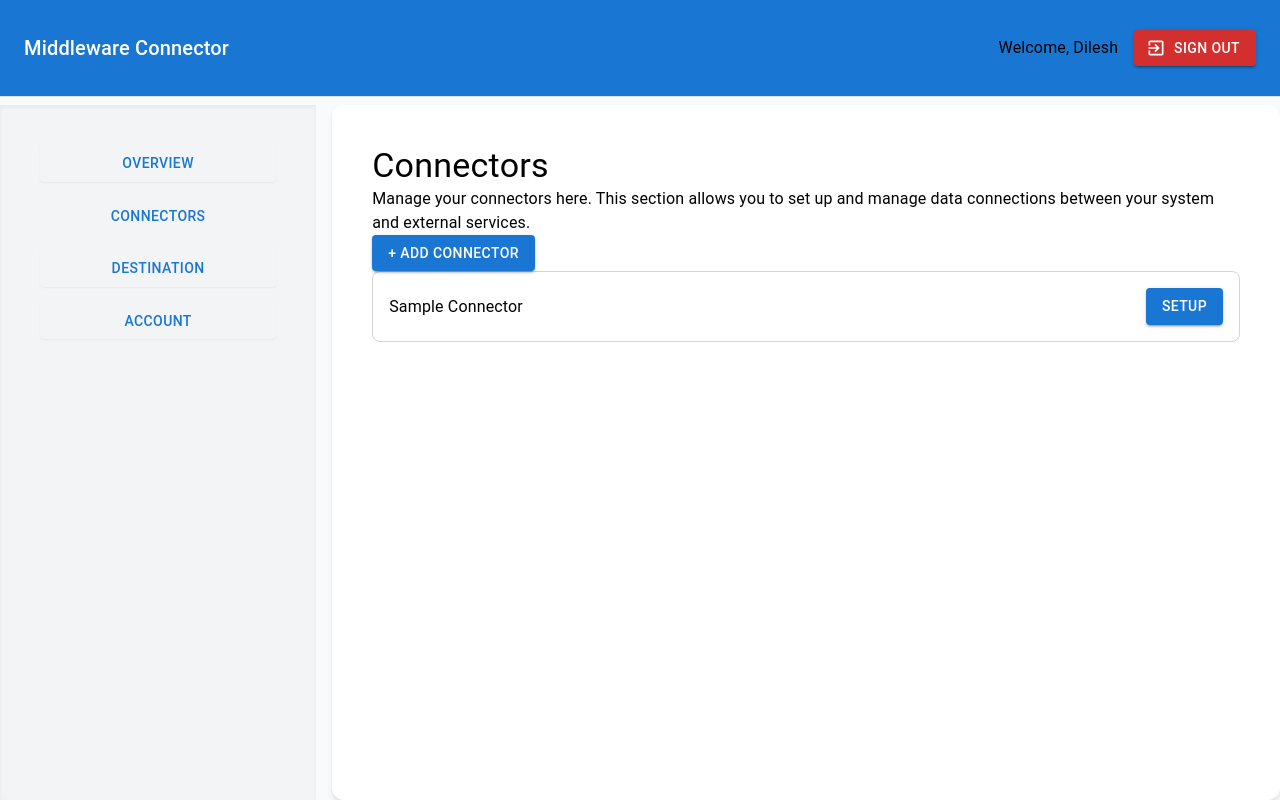
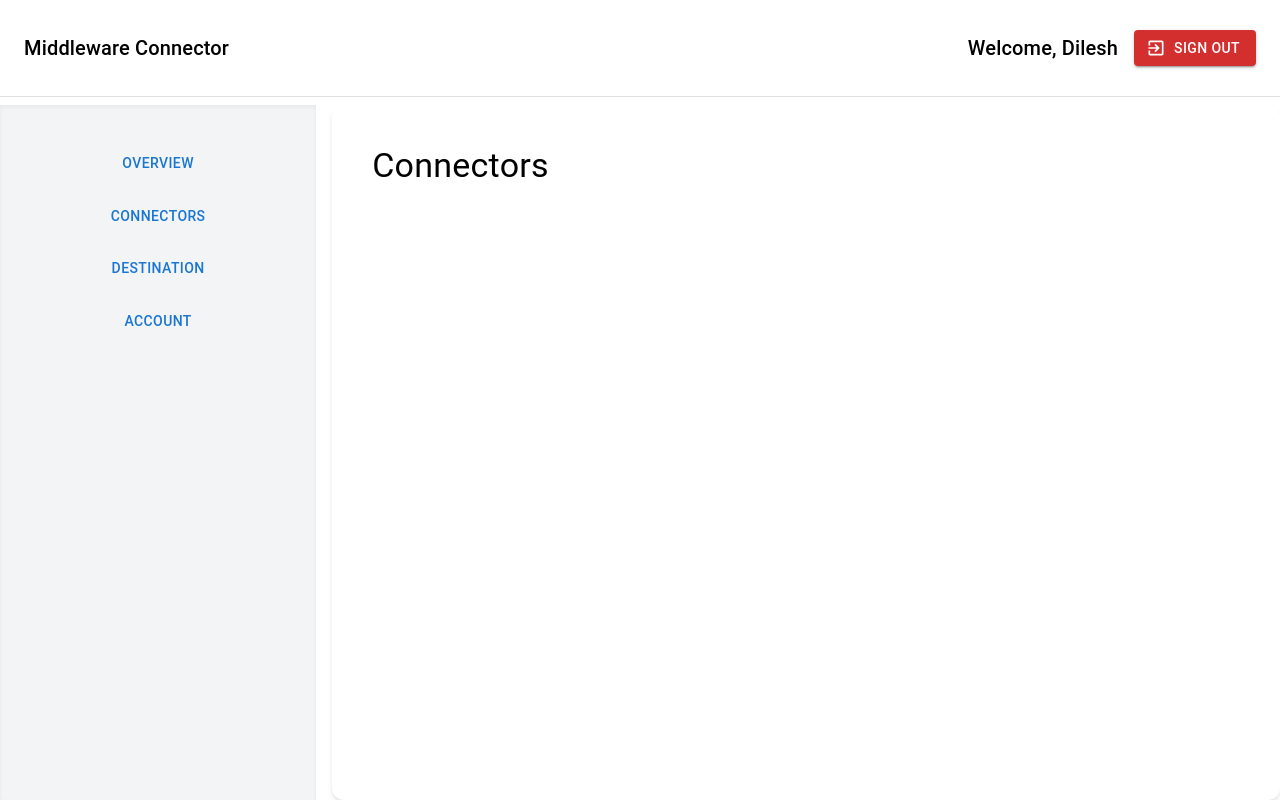
Before and after one commit to thilina4321/lakshitha, a Next.js app: page /dashboard/connectors in a window 1280 px wide. Built offline with nearby package versions, Linux system fonts and the light colour scheme; sample sign-in values are in the browser's storage.

Commit message:
use import to test is the issue fixed

```diff
--- a/src/pages/dashboard/account/index.tsx
+++ b/src/pages/dashboard/account/index.tsx
@@ -1,5 +1,5 @@
 import React from "react";
-import { Typography, Box, Button } from "@mui/material";
+import { Typography, Box } from "@mui/material";
 import DashboardLayout from "../index"; // Import the DashboardLayout
 import Head from "next/head";
 
@@ -7,26 +7,12 @@ const Account: React.FC = () => {
   return (
     <DashboardLayout>
       <Head>
-        <title>Accounts</title>
+        <title>Account</title>
       </Head>
       <Box className="flex flex-col w-full items-start">
         <Typography variant="h4" className="mb-4">
-          Account Settings
+          Account
         </Typography>
-        <Typography variant="body1" className="mb-4">
-          Update your account information and preferences here.
-        </Typography>
-
-        <Button variant="contained" color="primary" className="mb-4">
-          Edit Profile
-        </Button>
-
-        {/* Account Info - Example placeholder */}
-        <Box className="w-full p-4 border border-gray-300 rounded-lg">
-          <Typography variant="h6">User Info</Typography>
-          <Typography>Email: user@example.com</Typography>
-          <Typography>Subscription: Premium</Typography>
-        </Box>
       </Box>
     </DashboardLayout>
   );
--- a/src/pages/dashboard/connectors/index.tsx
+++ b/src/pages/dashboard/connectors/index.tsx
@@ -1,5 +1,5 @@
 import React from "react";
-import { Typography, Box, Button } from "@mui/material";
+import { Typography, Box } from "@mui/material";
 import DashboardLayout from "../index"; // Import the DashboardLayout
 import Head from "next/head";
 
@@ -13,22 +13,6 @@ const Connectors: React.FC = () => {
         <Typography variant="h4" className="mb-4">
           Connectors
         </Typography>
-        <Typography variant="body1" className="mb-4">
-          Manage your connectors here. This section allows you to set up and manage data connections
-          between your system and external services.
-        </Typography>
-
-        <Button variant="contained" color="primary" className="mb-4">
-          + Add Connector
-        </Button>
-
-        {/* Connector List - Example placeholder */}
-        <Box className="w-full p-4 border border-gray-300 rounded-lg flex justify-between items-center">
-          <Typography>Sample Connector</Typography>
-          <Button variant="contained" color="primary">
-            Setup
-          </Button>
-        </Box>
       </Box>
     </DashboardLayout>
   );
--- a/src/pages/dashboard/destination/index.tsx
+++ b/src/pages/dashboard/destination/index.tsx
@@ -1,5 +1,5 @@
 import React from "react";
-import { Typography, Box, Button } from "@mui/material";
+import { Typography, Box } from "@mui/material";
 import DashboardLayout from "../index"; // Import the DashboardLayout
 import Head from "next/head";
 
@@ -13,22 +13,6 @@ const Destination: React.FC = () => {
         <Typography variant="h4" className="mb-4">
           Destination
         </Typography>
-        <Typography variant="body1" className="mb-4">
-          Manage the destination systems where your data is sent. Configure endpoints and other
-          settings for data destinations.
-        </Typography>
-
-        <Button variant="contained" color="primary" className="mb-4">
-          + Add Destination
-        </Button>
-
-        {/* Destination List - Example placeholder */}
-        <Box className="w-full p-4 border border-gray-300 rounded-lg flex justify-between items-center">
-          <Typography>Sample Destination</Typography>
-          <Button variant="contained" color="primary">
-            Setup
-          </Button>
-        </Box>
       </Box>
     </DashboardLayout>
   );
--- a/src/pages/dashboard/index.tsx
+++ b/src/pages/dashboard/index.tsx
@@ -118,9 +118,10 @@ const DashboardLayout: React.FC<{ children: React.ReactNode }> = ({ children })
           onClick={() => handleTabClick(tab.path)}
           className={`w-full text-left py-3 px-6 rounded-lg transition-all duration-200 ${
             router?.pathname?.startsWith(tab.path)
-              ? "bg-indigo-100 text-indigo-600 font-bold"
-              : "bg-gray-100 text-gray-800 hover:bg-gray-200 shadow-sm"
-          }`}
+              ? "bg-indigo-100 text-indigo-600 font-bold !important" // Adding !important to ensure styles apply
+              : "bg-gray-100 text-gray-800 hover:bg-gray-200"
+          } shadow-sm`}
+          disableElevation
         >
           {tab.name}
         </Button>
@@ -141,12 +142,13 @@ const DashboardLayout: React.FC<{ children: React.ReactNode }> = ({ children })
   );
 
   return (
-    <Box className="flex flex-col min-h-screen bg-gray-50">
+    <Box className="flex flex-col min-h-screen">
       {/* AppBar */}
       <AppBar
         position="static"
+        color="transparent"
         elevation={0}
-        className="bg-white text-gray-900 shadow-sm mb-2 py-4"
+        className=" text-gray-900 shadow-sm mb-2 py-4"
         style={{ borderBottom: "1px solid #e0e0e0" }}
       >
         <Toolbar className="flex justify-between px-6">
@@ -157,7 +159,7 @@ const DashboardLayout: React.FC<{ children: React.ReactNode }> = ({ children })
           {/* AppBar content for desktop: Welcome and Sign Out */}
           {!isMobile && (
             <Box className="flex items-center gap-4">
-              <Typography variant="body1" className="text-black font-bold">
+              <Typography variant="h6" className="text-black font-bold">
                 Welcome, Dilesh
               </Typography>
               <Button
--- a/src/pages/login/index.tsx
+++ b/src/pages/login/index.tsx
@@ -62,7 +62,7 @@ const LoginPage = () => {
   };
 
   return (
-    <div className="flex flex-col md:flex-row items-center gap-8 justify-center min-h-screen bg-gray-50 px-4">
+    <div className="flex flex-col md:flex-row items-center gap-8 justify-center min-h-screen bg-gray-50 p-4">
       <Head>
         <title>Login Page</title>
       </Head>
--- a/src/styles/globals.css
+++ b/src/styles/globals.css
@@ -6,15 +6,7 @@
   margin: 0;
 }
 
-@media (prefers-color-scheme: dark) {
-  :root {
-    margin: 0;
-  }
-}
-
 body {
-  color: var(--foreground);
-  background: var(--background);
   font-family: Arial, Helvetica, sans-serif;
 }
 
```
